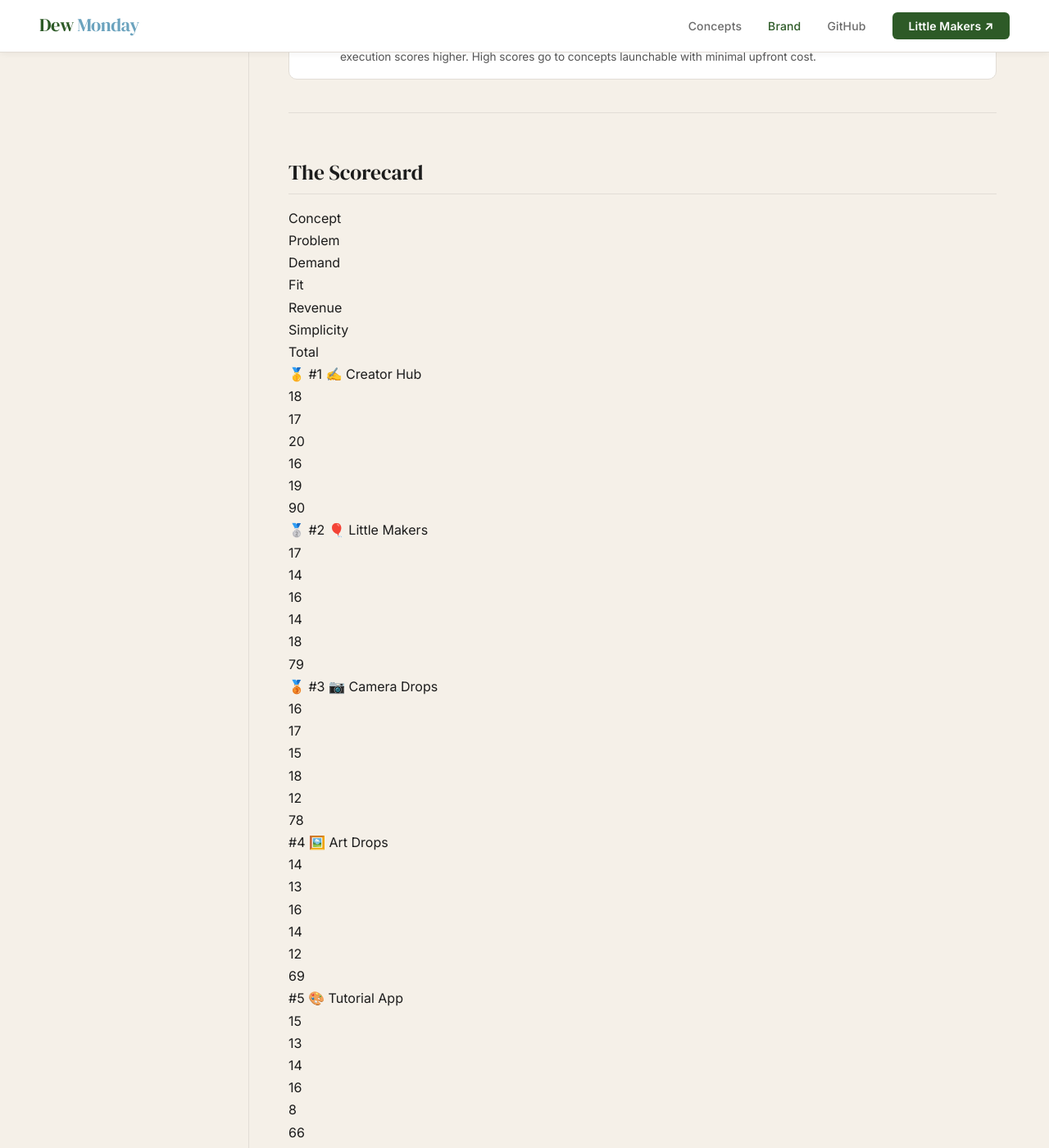
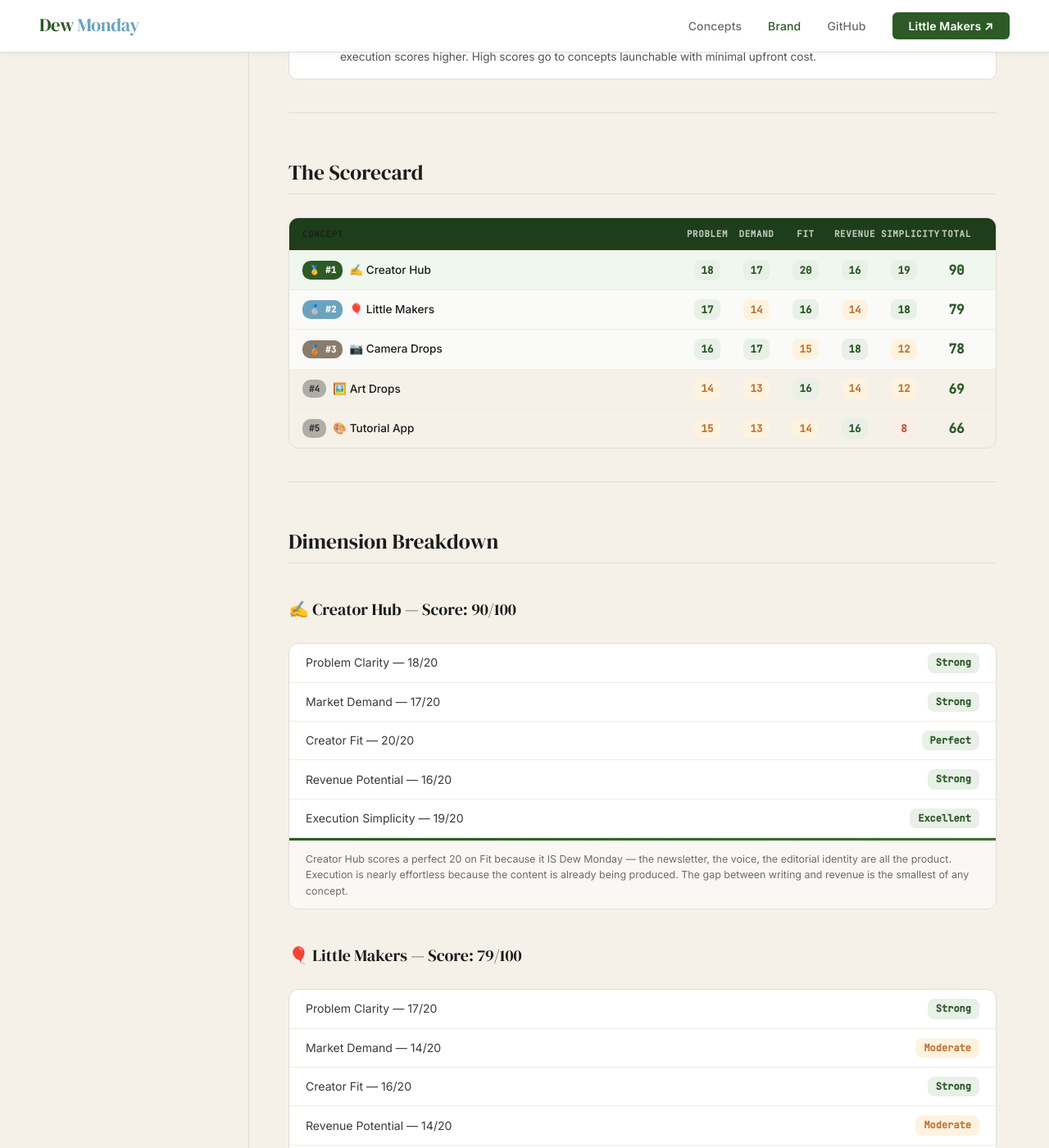
Before and after one commit to raiin-boop/dewmonday, a Jekyll site: the page built from brand/concept-validation-scorecard.md, in a window 1280 px wide and 1400 px high, scrolled down 1597 px. Shown: the whole window at 82% size. Built offline with Jekyll 4.4.1, drawn with Linux system fonts in a browser that asks for light colours.

Commit message:
feat: add Week 4 drop card, kit total, and scorecard CSS

```diff
--- a/_layouts/default.html
+++ b/_layouts/default.html
@@ -210,7 +210,148 @@
     .dm-sidebar-children { display: none; list-style: none; overflow: hidden; }
     .dm-sidebar-group.open > .dm-sidebar-children { display: block; }
     .dm-sidebar-group > .dm-group-link.active .dm-sidebar-arrow { color: var(--primary); }
-  </style>
+
+    /* ===== WEEK 4 — DROP CARDS ===== */
+    .dm-drop-grid {
+      display: grid;
+      grid-template-columns: repeat(auto-fill, minmax(280px, 1fr));
+      gap: 18px;
+      margin: 28px 0;
+    }
+    .dm-drop-card {
+      background: #FFFFFF;
+      border: 1.5px solid #E2DDD6;
+      border-radius: 14px;
+      padding: 20px 20px 18px;
+      display: flex;
+      flex-direction: column;
+      gap: 10px;
+      transition: transform 0.18s, box-shadow 0.18s;
+    }
+    .dm-drop-card:hover { transform: translateY(-2px); box-shadow: 0 6px 20px rgba(0,0,0,0.07); }
+    .dm-drop-card.dm-drop-hero { border-top: 4px solid #2D5A27; grid-column: 1 / -1; display: grid; grid-template-columns: 56px 1fr; grid-template-rows: auto auto auto auto; column-gap: 16px; }
+    .dm-drop-card-top { display: flex; justify-content: space-between; align-items: center; grid-column: 1 / 3; }
+    .dm-drop-badge {
+      font-family: 'JetBrains Mono', monospace; font-size: 0.7rem; font-weight: 700;
+      text-transform: uppercase; letter-spacing: 0.06em;
+      background: #E8F0E7; color: #2D5A27;
+      padding: 3px 10px; border-radius: 20px;
+    }
+    .dm-drop-badge--audio { background: #E8F2F8; color: #3A7299; }
+    .dm-drop-badge--light { background: #FFF3E0; color: #C0783A; }
+    .dm-drop-badge--support { background: #F0EEF8; color: #7B6FA0; }
+    .dm-drop-badge--storage { background: #E6F4F1; color: #3A8A7B; }
+    .dm-drop-badge--hero { background: #2D5A27; color: white; }
+    .dm-drop-price {
+      font-family: 'JetBrains Mono', monospace; font-size: 0.9rem; font-weight: 700;
+      color: #2D5A27;
+    }
+    .dm-drop-emoji { font-size: 2rem; line-height: 1; grid-column: 1; grid-row: 2; align-self: start; padding-top: 4px; }
+    .dm-drop-name { font-family: 'DM Serif Display', serif; font-size: 1.1rem; color: #1C1C1C; line-height: 1.2; grid-column: 2; }
+    .dm-drop-why { font-size: 0.85rem; color: #555; line-height: 1.6; grid-column: 2; }
+    .dm-drop-card:not(.dm-drop-hero) .dm-drop-emoji { font-size: 1.8rem; }
+    .dm-drop-card:not(.dm-drop-hero) .dm-drop-name { font-size: 1rem; }
+    .dm-drop-specs {
+      display: flex; flex-wrap: wrap; gap: 6px; margin-top: 4px;
+      grid-column: 1 / 3;
+    }
+    .dm-drop-specs span {
+      font-family: 'JetBrains Mono', monospace; font-size: 0.68rem;
+      background: #F5F0E8; color: #6B6B6B;
+      padding: 2px 8px; border-radius: 8px;
+    }
+
+    /* ===== KIT TOTAL BOX ===== */
+    .dm-kit-total {
+      background: #FFFFFF;
+      border: 1.5px solid #E2DDD6;
+      border-radius: 12px;
+      overflow: hidden;
+      margin: 28px 0;
+    }
+    .dm-kit-line {
+      display: flex; justify-content: space-between; align-items: center;
+      padding: 11px 20px;
+      font-size: 0.88rem; color: #3A3A3A;
+      border-bottom: 1px solid #F0ECE6;
+    }
+    .dm-kit-line:last-of-type { border-bottom: none; }
+    .dm-kit-divider { height: 3px; background: linear-gradient(90deg, #2D5A27, #3D7035); }
+    .dm-kit-total-row { font-weight: 700; font-size: 0.95rem; color: #1C1C1C; }
+    .dm-kit-note {
+      padding: 12px 20px;
+      font-size: 0.78rem; color: #6B6B6B; line-height: 1.55;
+      background: #FAF8F4;
+      border-top: 1px solid #F0ECE6;
+    }
+
+    /* ===== SCORECARD TABLE ===== */
+    .dm-scorecard {
+      border: 1.5px solid #E2DDD6;
+      border-radius: 12px;
+      overflow: hidden;
+      margin: 28px 0;
+    }
+    .dm-score-row {
+      display: grid;
+      grid-template-columns: 1fr repeat(5, 56px) 64px;
+      align-items: center;
+      gap: 4px;
+      padding: 10px 16px;
+      border-bottom: 1px solid #F0ECE6;
+      font-size: 0.85rem;
+    }
+    .dm-score-row:last-child { border-bottom: none; }
+    .dm-score-header {
+      background: #1E3D1A;
+      color: rgba(255,255,255,0.7);
+      font-family: 'JetBrains Mono', monospace;
+      font-size: 0.68rem;
+      text-transform: uppercase;
+      letter-spacing: 0.06em;
+      font-weight: 600;
+      padding: 10px 16px;
+    }
+    .dm-score-rank-1 { background: #F0F7EE; }
+    .dm-score-rank-2 { background: #FAFAF8; }
+    .dm-score-rank-3 { background: #FAFAF8; }
+    .dm-score-concept { font-weight: 500; color: #1C1C1C; display: flex; align-items: center; gap: 8px; flex-wrap: wrap; }
+    .dm-score-col { text-align: center; }
+    .dm-score-total { text-align: center; font-weight: 700; }
+    .dm-score-total--num { font-family: 'JetBrains Mono', monospace; font-size: 1rem; color: #2D5A27; }
+    .dm-score-pill {
+      display: inline-block; font-family: 'JetBrains Mono', monospace;
+      font-size: 0.78rem; font-weight: 700;
+      padding: 2px 8px; border-radius: 8px; min-width: 32px; text-align: center;
+    }
+    .dm-score-pill.high { background: #E8F0E7; color: #2D5A27; }
+    .dm-score-pill.mid  { background: #FFF3E0; color: #C0783A; }
+    .dm-score-pill.low  { background: #FAEEE6; color: #C0503A; }
+    .dm-rank-badge {
+      font-family: 'JetBrains Mono', monospace; font-size: 0.68rem; font-weight: 700;
+      padding: 2px 8px; border-radius: 10px;
+      background: #2D5A27; color: white;
+      white-space: nowrap;
+    }
+    .dm-rank-badge--2 { background: #6BA3BE; }
+    .dm-rank-badge--3 { background: #8A7B6A; }
+    .dm-rank-badge--4 { background: #B0ADA8; color: #3A3A3A; }
+
+    @media (max-width: 640px) {
+      .dm-drop-card.dm-drop-hero { grid-template-columns: 1fr; }
+      .dm-drop-card.dm-drop-hero .dm-drop-emoji { grid-column: 1; }
+      .dm-drop-card.dm-drop-hero .dm-drop-name,
+      .dm-drop-card.dm-drop-hero .dm-drop-why,
+      .dm-drop-card.dm-drop-hero .dm-drop-specs { grid-column: 1; }
+      .dm-score-row { grid-template-columns: 1fr repeat(3, 44px) 52px; font-size: 0.75rem; }
+      .dm-score-row .dm-score-col:nth-child(4),
+      .dm-score-row .dm-score-col:nth-child(5) { display: none; }
+      .dm-score-header .dm-score-col:nth-child(4),
+      .dm-score-header .dm-score-col:nth-child(5) { display: none; }
+    }
+    /* ===== END WEEK 4 ===== */
+
+</style>
 </head>
 <body>
 
```
